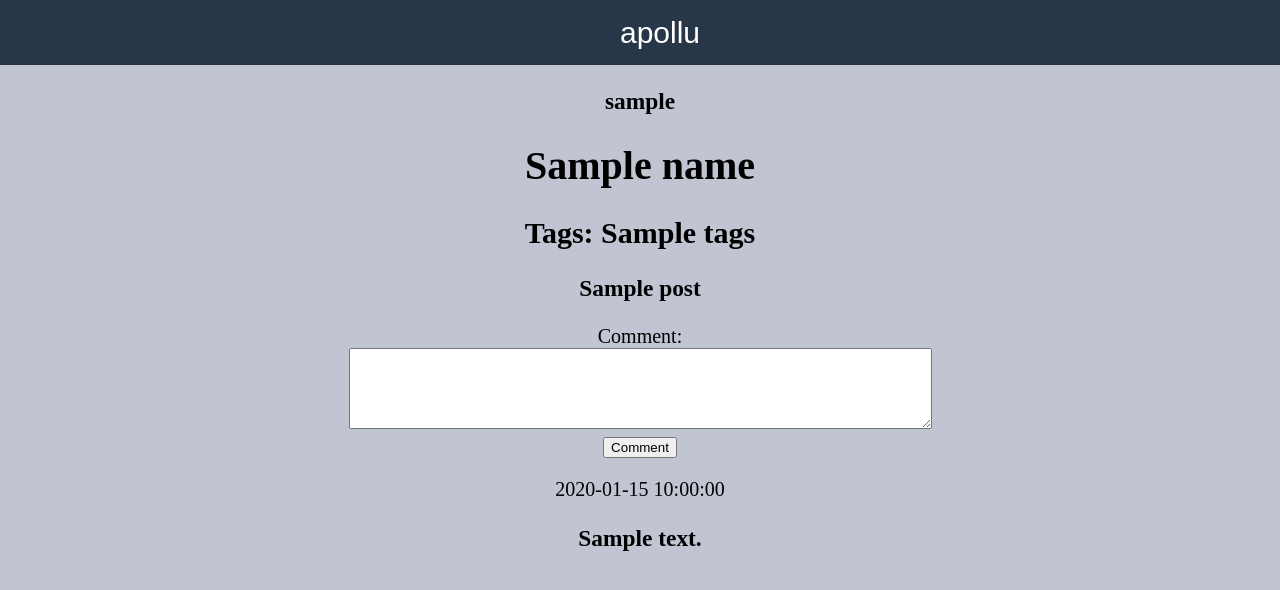
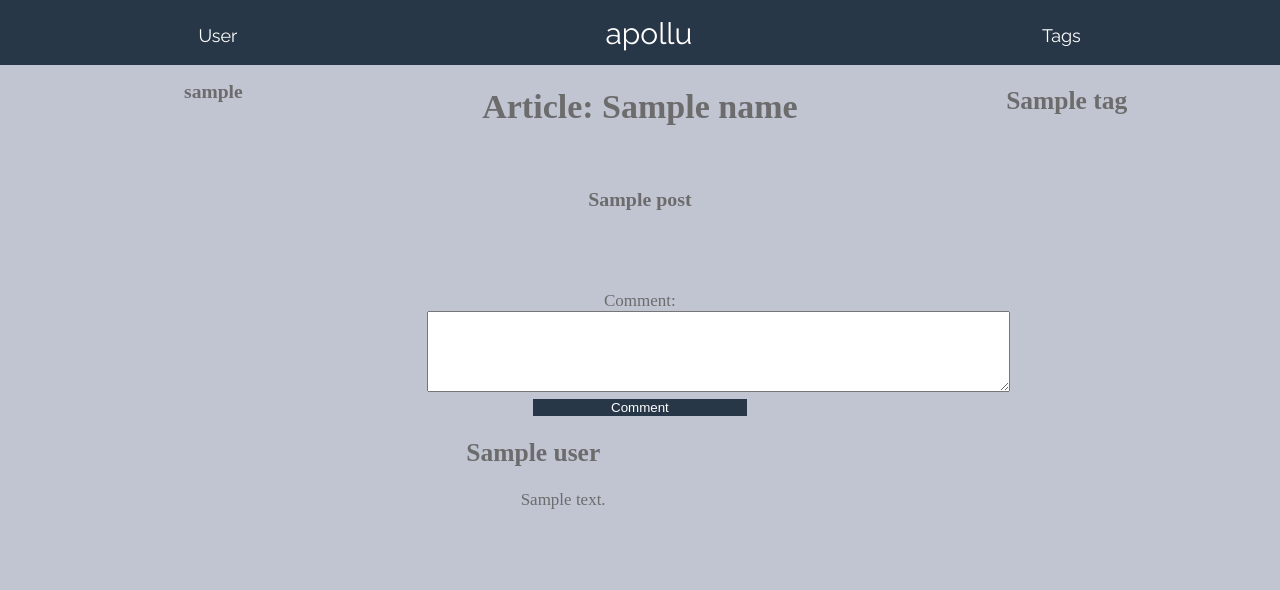
Before and after one commit to CSSIMusicApp/Apollu, a Python web app: template cssimusicapp/templates/textarticle.html in a window 1280 px wide. Shown: the top 590 px of the page. Run offline with Jinja, Linux system fonts and the light colour scheme; the template is opened without the code that fills it: most values are stand-ins (such as "Sample title", 1, 10 or a date in 2020).

Commit message:
articles

```diff
--- a/cssimusicapp/main.py
+++ b/cssimusicapp/main.py
@@ -20,7 +20,7 @@ import webapp2
 import jinja2
 import urllib2
 import datetime
-from models import User, Article, ArticleCreatorHandler, UserCreatorHandler, LogOutHandler, ProfileHandler, ArticleHandler, LoadingHandler
+from models import User, Article, ArticleCreatorHandler, UserCreatorHandler, LogOutHandler, ProfileHandler, ArticleHandler
 from google.appengine.api import users
 from models import Friends
 
@@ -264,6 +264,5 @@ app = webapp2.WSGIApplication([
     ('/usercreate', UserCreatorHandler),
     ('/loggedout', LogOutHandler),
     ('/profile', ProfileHandler),
-    ('/article', ArticleHandler),
-    ('/loading', LoadingHandler)
+    ('/article', ArticleHandler)
 ], debug=True)
--- a/cssimusicapp/stylesheets/article.css
+++ b/cssimusicapp/stylesheets/article.css
@@ -6,36 +6,134 @@ html {
   padding: 0;
 }
 
-.header {
+header {
+    position: relative;
+    top: 0%;
+    left: 0%;
+    right: 0%;
     height: 65px;
+    width: 100%;
     background: rgb(40, 55, 71);
-  margin: 0;
+    font-family: 'Raleway', sans-serif;
 }
 
-ul {
+header .header-content {
     list-style-type: none;
-  text-decoration: none;
-  color: red;
     margin: 0;
+    padding: 0;
+    overflow: hidden;
+  	height: 65px;
+    clear: both;
 }
 
-a {
+.header-content div {
+    display: block;
+    text-align: center;
+    padding: 24px 20px;
+    text-decoration: none;
+    color: white;
+}
+
+header #friends {
+    position: absolute;
+    left: 15.5%;
+    margin: 0px;
+    padding: 0px;
+    padding-top: 25px;
+    font-size: 18px;
+}
+
+header #apollu {
+    position: absolute;
+    left: 47.3%;
+    font-size: 30px;
+    margin: 0px 0px;
+    padding: 0px;
+    padding-top: 16px;
+}
+
+header #apollu a {
+	text-decoration: none;
+	color: white;
+}
+
+header #interests {
+    position: absolute;
+    right: 14%;
+    top: 0.01px;
+    padding-top: 25px;
+    font-size: 18px;
+}
+
+
+body{
+ margin:0;
+ padding: 0;
+ background: rgb(193, 197, 210);
+}
+
+.flex-container1 {
+   display: inline-block;
    margin: 0;
-  color: white;
-  font-family: 'Raleway', sans-serif;
+   padding: 0;
+   height: 100%;
+   width: 100%;
+   background: rgb(193, 197, 210);
    text-decoration: none;
 }
 
-#article-name {
-  padding-top: 16px;
-  font-size: 30px;
+.flex-item1 {
+   height: 100%;
+   width: 33.33%;
+   background: transparent;
+   color: rgb(108,108,109);
+   font-size: 13px;
+   float: left;
+   overflow: scroll, hidden;
+   text-align: center;
 }
 
-body {
-  background: rgb(193, 197, 210);
-  color:black;
-  font-size:20px;
+.flex-item2 {
+   height: 100%;
+   width: 33.33%;
+   background: transparent;
+   color: rgb(108,108,109);
+   font-size: 17px;
+   float: left;
+   overflow: scroll, hidden;
    text-align: center;
-  z-index: 2;
-  margin: 0;
 }
+
+.flex-item3 {
+   height: 100%;
+   width: 33.33%;
+   background: transparent;
+   color: rgb(108,108,109);
+   font-size: 17px;
+   float: right;
+   overflow: scroll, hidden;
+   text-align: center;
+
+}
+
+#title {
+ text-align: center;
+}
+
+#comment-user {
+  position: relative;
+  left: -25%;
+}
+
+#comment-user-data {
+  position: relative;
+  left: -18%;
+}
+
+
+form input {
+  width: 50%;
+  background: rgb(40, 55, 71);
+  border: none;
+  color: white;
+}
--- a/cssimusicapp/templates/home.html
+++ b/cssimusicapp/templates/home.html
@@ -85,8 +85,6 @@
           {%endfor%}
           {%endfor%}
          }
-
-
      </script>
  </body>
 </html>
--- a/cssimusicapp/templates/textarticle.html
+++ b/cssimusicapp/templates/textarticle.html
@@ -2,19 +2,30 @@
 <html>
   <head>
     <meta charset="utf-8">
+    <link href="https://fonts.googleapis.com/css?family=Raleway" rel="stylesheet">
+    <link rel="stylesheet" href="/stylesheets/header.css">
     <link rel="stylesheet" href="/stylesheets/article.css">
-    <title>{{article_name}}</title>
+    <title>{{name}}</title>
   </head>
   <body>
-    <div class="header">
-      <ul>
-        <li id="article-name"><a href="/">apollu</a></li>
-      </ul>
+    <header>
+      <div class="header-content">
+        <div id="friends">User</div>
+        <div id="apollu"><a href="/">apollu</a></div>
+        <div id="interests">Tags</div>
       </div>
-    <h3>{{ user_username }}</h3>
-    <h1>{{ name }}</h1>
-    <h2>Tags: {{ tags }}</h2>
+    </header>
+    <div class="flex-container1">
+      <div class="flex-item1">
+        <h2>{{ user_username }}</h2>
+      </div>
+      <div class="flex-item2">
+        <h1>Article: {{ name }}</h1>
+        <br>
         <h3>{{post}}</h3>
+        <br>
+        <br>
+        <br>
         <div class="comments">
           <form id="comment-form" action="/article?name={{name}}" method="post">
             <input type="hidden" name="article_name" value="{{name}}">
@@ -23,9 +34,17 @@
             <input id="comment-button" type="submit" name="comment-button" value="Comment">
           </form>
           {%for comment in comments%}
-      <p style="text-align: center;">{{comment.date}}</p>
-      <h3 style="text-align: center;">{{comment.comment_data}}</h3>
+          <h2 id="comment-user">{{comment.user}}</h2>
+          <p id="comment-user-data">{{comment.comment_data}}</p>
+          <br>
           {%endfor%}
+        </div>
+      </div>
+      <div class="flex-item3">
+        {%for tag in tags%}
+        <h2>{{tag}}</h2>
+        {%endfor%}
+      </div>
     </div>
   </body>
 </html>
```
Also changed, not shown: cssimusicapp/models.py (+15 -15 lines), cssimusicapp/scripts/loading.js (deleted, +0 -7 lines), cssimusicapp/stylesheets/home.css (+5 -3 lines), cssimusicapp/templates/loading.html (deleted, +0 -12 lines), cssimusicapp/templates/youtubearticle.html (+22 -9 lines), cssimusicapp/templates/article.html (deleted), 1 other file. Lines whose indentation alone changed are shown as unchanged.
